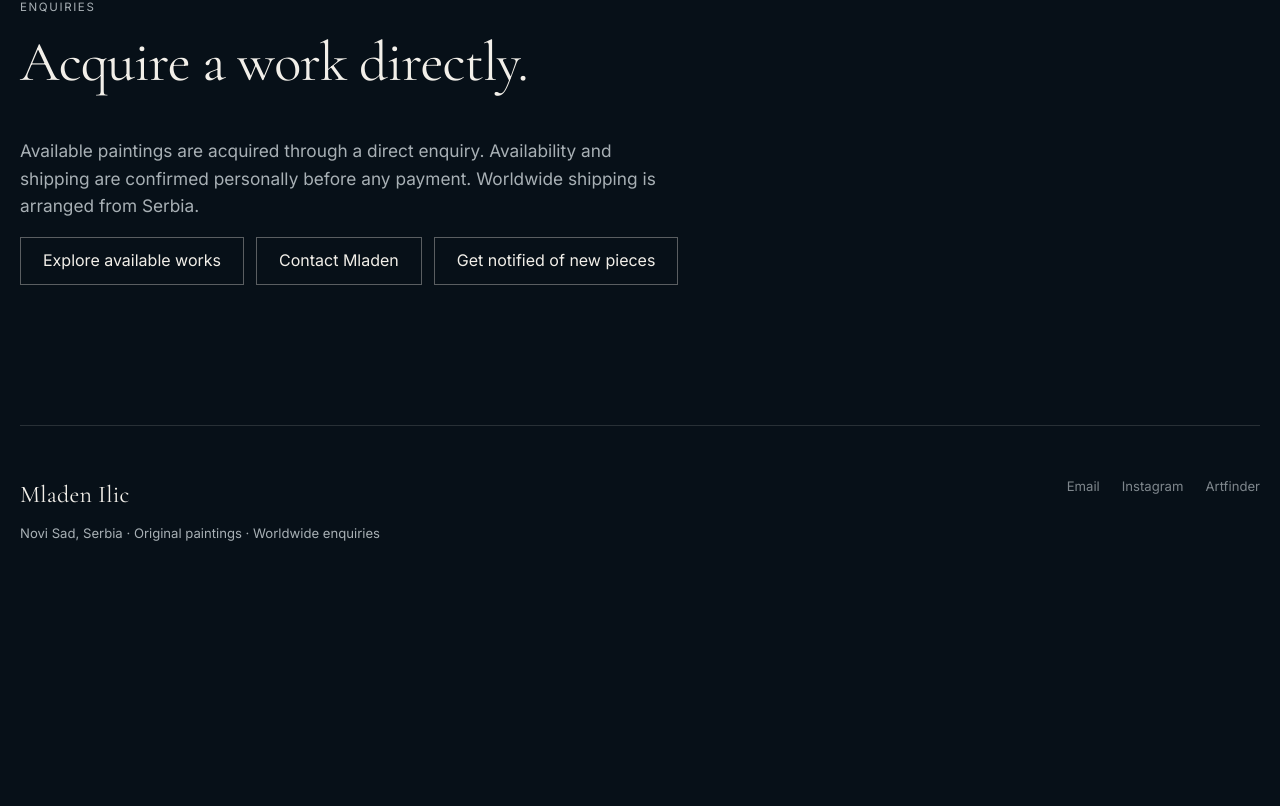
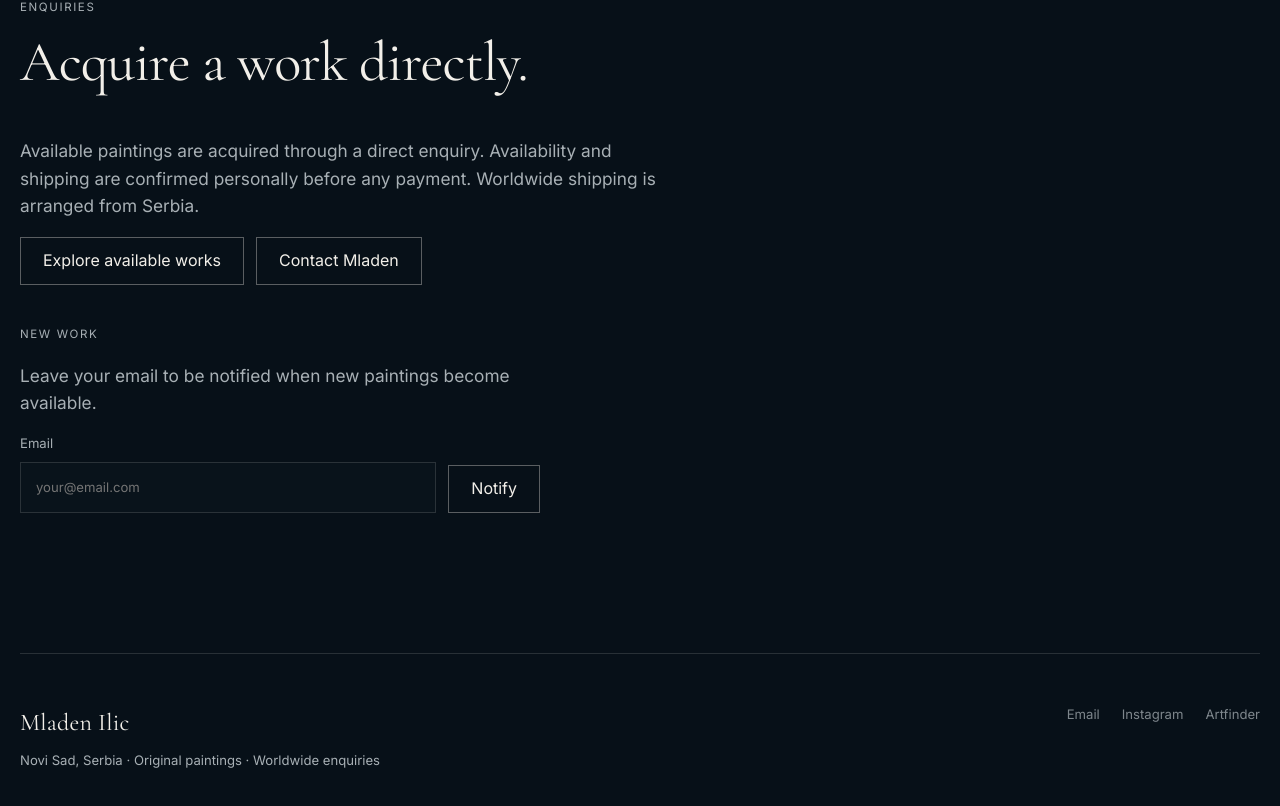
Before and after one commit to alisawonder42/mysticalexpressionism, a Next.js app: page / in a window 1280 px wide. Shown: the part 4471-5277 px from the top of the page. Before the commit the page ends 5098 px from the top, so only its background shows below. Built offline with nearby package versions, Linux system fonts and the light colour scheme.

Commit message:
feat: notify form emails Mladen the collector address
Replace the mailto notify button with an email field and Notify submit.
The form posts to Mladen's inbox with the address they entered, then
returns them to the site.

Co-authored-by: alisawonder42 <alisawonder42@users.noreply.github.com>

```diff
--- /dev/null
+++ b/app/components/NotifyForm.tsx
@@ -0,0 +1,47 @@
+import { CONTACT_EMAIL } from "../data/copy";
+
+type Props = {
+  nextUrl: string;
+  sent?: boolean;
+};
+
+export function NotifyForm({ nextUrl, sent = false }: Props) {
+  if (sent) {
+    return (
+      <p className="notify-status" role="status">
+        You will be notified when new paintings become available.
+      </p>
+    );
+  }
+
+  return (
+    <form
+      className="notify-form"
+      action={`https://formsubmit.co/${CONTACT_EMAIL}`}
+      method="POST"
+    >
+      <input type="hidden" name="_subject" value="Notify me of new paintings" />
+      <input type="hidden" name="_template" value="table" />
+      <input type="hidden" name="_captcha" value="false" />
+      <input type="hidden" name="_next" value={nextUrl} />
+      <input
+        type="hidden"
+        name="message"
+        value="This person asked to be notified when new paintings become available."
+      />
+      <label className="notify-label">
+        <span>Email</span>
+        <input
+          type="email"
+          name="email"
+          autoComplete="email"
+          required
+          placeholder="your@email.com"
+        />
+      </label>
+      <button className="button" type="submit">
+        Notify
+      </button>
+    </form>
+  );
+}
--- a/app/data/copy.ts
+++ b/app/data/copy.ts
@@ -21,7 +21,3 @@ export const ARTIST_PORTRAIT =
 export const CONTACT_EMAIL = "mysticalexpressionismpaintings@gmail.com";
 
 export const INSTAGRAM_URL = "https://www.instagram.com/mysticalexpressionism/";
-
-export const NOTIFY_MAILTO = `mailto:${CONTACT_EMAIL}?subject=${encodeURIComponent(
-  "Notify me of new paintings",
-)}`;
--- a/app/globals.css
+++ b/app/globals.css
@@ -156,6 +156,12 @@ h2 { font-size: clamp(2.2rem, 4.4vw, 4.4rem); line-height: 1; letter-spacing: -0
 .artwork-description p { margin-bottom: 1em; }
 .artwork-note { margin-top: 22px; max-width: 420px; }
 .actions { display: flex; gap: 12px; flex-wrap: wrap; }
+.notify-block { margin-top: 40px; max-width: 520px; }
+.notify-block p { color: var(--muted); margin-bottom: 16px; }
+.notify-form { display: flex; flex-wrap: wrap; gap: 12px; align-items: flex-end; }
+.notify-label { display: grid; gap: 8px; flex: 1 1 240px; color: var(--muted); font-size: 0.82rem; }
+.notify-label input { min-height: 48px; }
+.notify-status { color: var(--muted); font-size: 0.95rem; margin: 12px 0 0; }
 
 .split { display: grid; grid-template-columns: 1.1fr 0.9fr; gap: 8vw; align-items: start; }
 .content-narrow { max-width: 780px; }
--- a/app/page.tsx
+++ b/app/page.tsx
@@ -2,15 +2,20 @@ import Link from "next/link";
 import { ArtworkCard } from "./components/ArtworkCard";
 import { ProcessVideo } from "./components/ProcessVideo";
 import { homepageArtworks } from "./data/artworks";
+import { NotifyForm } from "./components/NotifyForm";
 import {
   ABOUT_PARAGRAPHS,
   ARTIST_PORTRAIT,
   CONTACT_EMAIL,
-  NOTIFY_MAILTO,
   PROCESS_PARAGRAPHS,
 } from "./data/copy";
 
-export default function HomePage() {
+export default async function HomePage({
+  searchParams,
+}: {
+  searchParams: Promise<{ notified?: string }>;
+}) {
+  const { notified } = await searchParams;
   return (
     <main>
       <section className="hero-artist">
@@ -81,9 +86,14 @@ export default function HomePage() {
           <a className="button" href={`mailto:${CONTACT_EMAIL}`}>
             Contact Mladen
           </a>
-          <a className="button" href={NOTIFY_MAILTO}>
-            Get notified of new pieces
-          </a>
+        </div>
+        <div className="notify-block">
+          <div className="section-label">New work</div>
+          <p>Leave your email to be notified when new paintings become available.</p>
+          <NotifyForm
+            nextUrl="https://mladenilic.art/?notified=1"
+            sent={notified === "1"}
+          />
         </div>
       </section>
     </main>
```
Also changed, not shown: app/contact/page.tsx (+16 -5 lines), next-env.d.ts.
